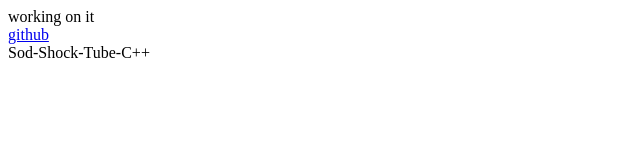
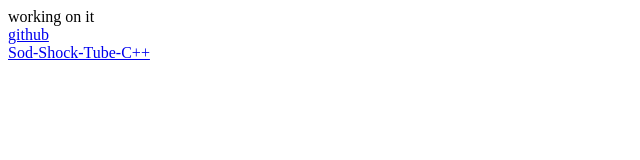
Before and after one commit to jtmims/jtmims.github.io, a plain HTML site: page index.html in a window 1280 px wide. Shown: the whole page, without its empty margins (0-640 px from the left). Drawn offline with Linux system fonts and the light colour scheme.

Commit message:
Update index.html

```diff
--- a/index.html
+++ b/index.html
@@ -1,3 +1,3 @@
 working on it <br>
 <a href="https://github.com/jtmims/">github</a> <br>
-<a herf="https://github.com/jtmims/1D-Sod-Shock-Tube-SPH">Sod-Shock-Tube-C++</a>
+<a href="https://github.com/jtmims/1D-Sod-Shock-Tube-SPH">Sod-Shock-Tube-C++</a>
```
